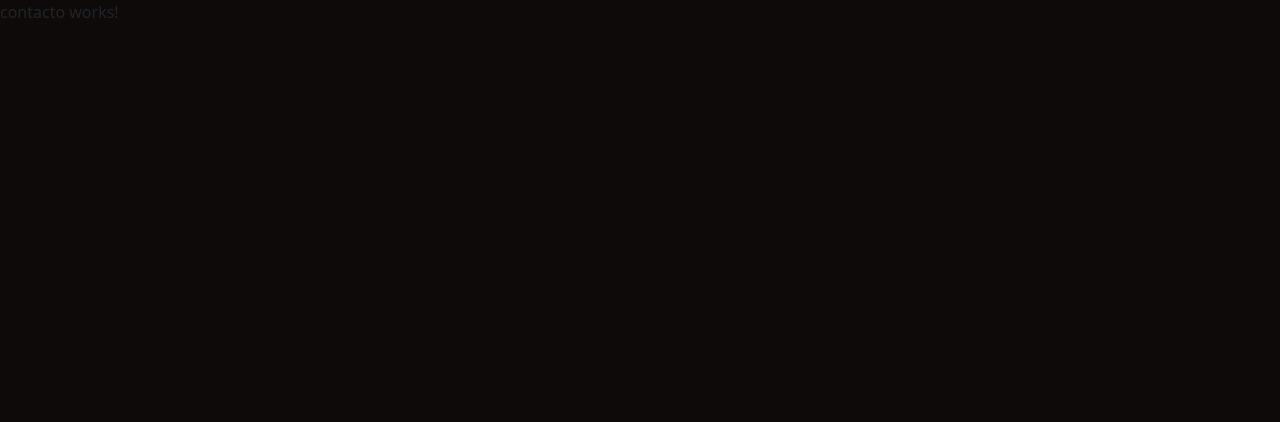
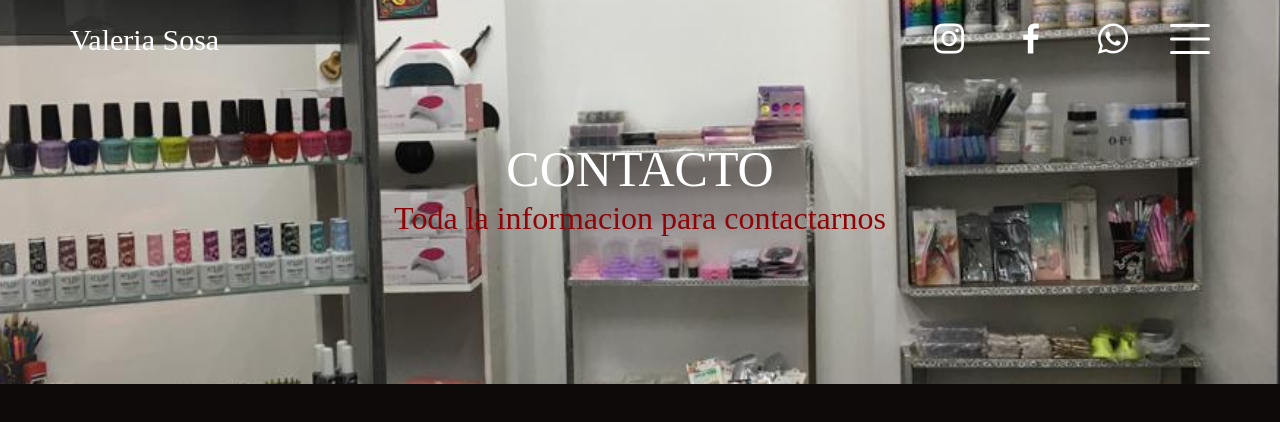
Before and after one commit to MatiasColazo1/tdu-page, an Angular app in the folder Cliente/: page /contacto in a window 1280 px wide. Shown: the top 422 px of the page. Built offline with nearby package versions, Linux system fonts and the light colour scheme; a web font is replaced by a local one.

Commit message:
banner y nav en contacto

```diff
--- a/Cliente/src/app/components/contacto/contacto.component.css
+++ b/Cliente/src/app/components/contacto/contacto.component.css
@@ -0,0 +1,56 @@
+.content {
+
+    min-height: 100vh;
+
+    margin: 0;
+  }
+
+  .banner {
+    position: relative;
+    width: 100%;
+    height: 48vh;
+    background-image: url('../../../assets/tdu-banner2.jpg');
+    background-size: cover;
+    background-position: center;
+    animation: zoomBackground 10s infinite alternate;
+    display: flex;
+    justify-content: center;
+    align-items: center;
+  }
+
+  h1 {
+    color: #fff;
+    font-family: 'Rye', serif;
+    text-transform: uppercase;
+
+  }
+
+  h2 {
+   color: #8F0408;
+   font-family: Roboto Slab;
+  }
+
+  .banner h1 {
+    margin: 0;
+    font-size: 50px;
+  }
+
+  @keyframes zoomBackground {
+    0% {
+      background-size: 100%;
+    }
+
+    100% {
+      background-size: 120%;
+    }
+  }
+
+  .banner::before {
+    content: '';
+    position: absolute;
+    top: 0;
+    left: 0;
+    right: 0;
+    bottom: 0;
+    z-index: 1;
+  }
--- a/Cliente/src/app/components/contacto/contacto.component.html
+++ b/Cliente/src/app/components/contacto/contacto.component.html
@@ -1 +1,14 @@
-<p>contacto works!</p>
+<app-navbar></app-navbar>
+<div class="banner d-flex flex-column justify-content-center align-items-center text-center">
+  <h1>Contacto</h1>
+  <h2>Toda la informacion para contactarnos</h2>
+</div>
+
+
+  <div class="content d-flex justify-content-evenly align-items-center">
+    <div class="row">
+
+
+    </div>
+
+  </div>
--- a/Cliente/src/app/components/navbar/navbar.component.css
+++ b/Cliente/src/app/components/navbar/navbar.component.css
@@ -195,8 +195,6 @@ ul {
     text-transform: uppercase;
 }
 
-
-
 @keyframes fadeInUp {
   from {
     opacity: 0;
@@ -227,9 +225,6 @@ ul {
   animation-delay: 0.9s;
 }
 
-
-
-
 .content.scrolled {
   background-color: #0e0a0ada;
 }
```
